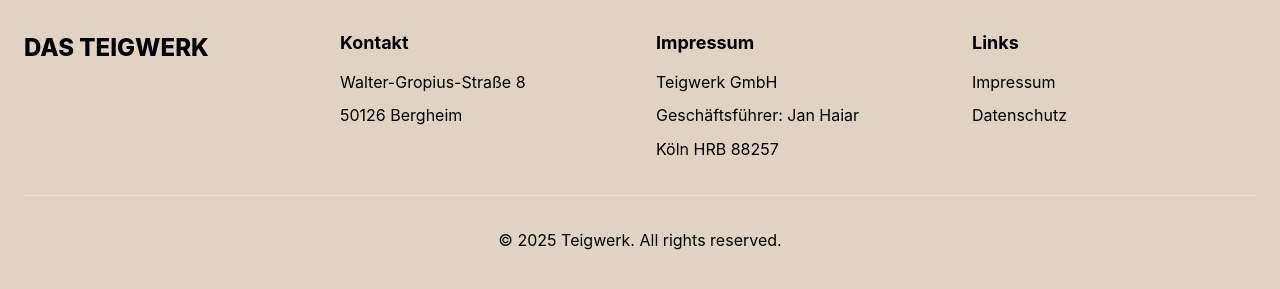
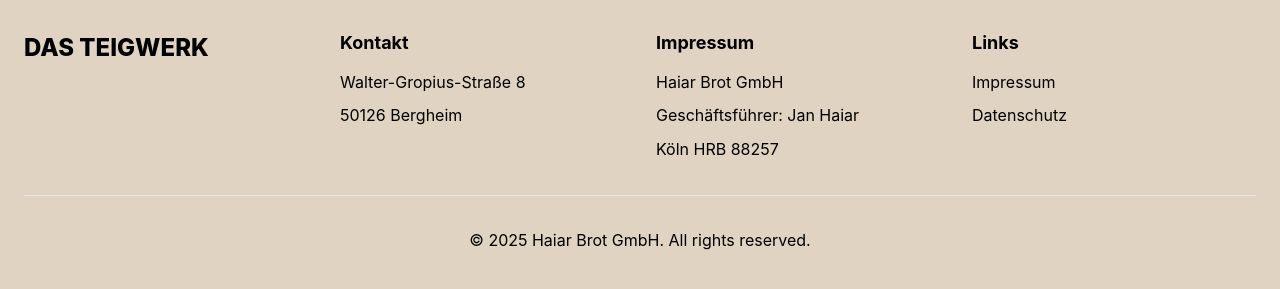
Before and after one commit to keulertzk-byte/Teigwerk, a Next.js app in the folder teigwerk-website/: page / in a window 1280 px wide. Shown: the part 5523-5812 px from the top of the page. Built offline with nearby package versions, Linux system fonts and the light colour scheme.

Commit message:
Update page.tsx

```diff
--- a/teigwerk-website/src/app/page.tsx
+++ b/teigwerk-website/src/app/page.tsx
@@ -579,7 +579,7 @@
             <div>
               <h4 className="font-headline text-lg text-black mb-4">Impressum</h4>
               <ul className="space-y-2">
-                <li className="font-body text-black">Teigwerk GmbH</li>
+                <li className="font-body text-black">Haiar Brot GmbH</li>
                 <li className="font-body text-black">Geschäftsführer: Jan Haiar</li>
                 <li className="font-body text-black">Köln HRB 88257</li>
               </ul>
@@ -602,7 +602,7 @@
           </div>
           <div className="border-t border-gray-200 mt-8 pt-8 text-center">
             <p className="font-body text-black">
-              © 2025 Teigwerk. All rights reserved.
+              © 2025 Haiar Brot GmbH. All rights reserved.
             </p>
           </div>
         </div>
```
